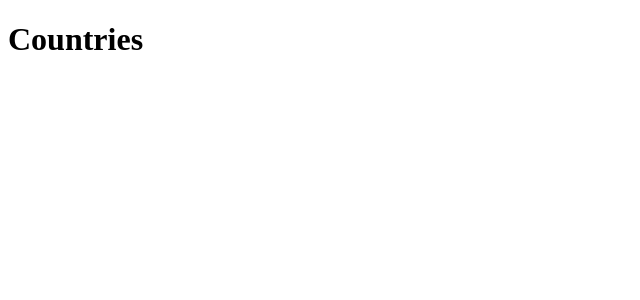
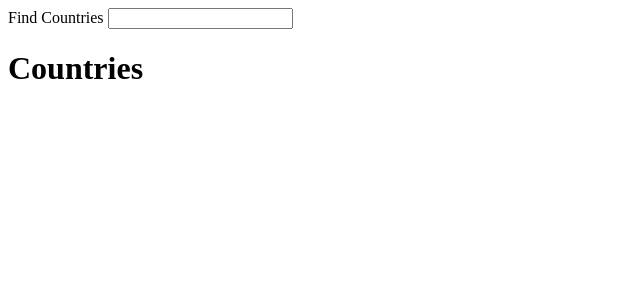
Before and after one commit to keyxcode/fso-part2, a React (Create React App) app in the folder countries/: page / in a window 1280 px wide. Shown: the top 300 px of the page, without its empty margins (0-640 px from the left). Built offline with nearby package versions, Linux system fonts and the light colour scheme.

Commit message:
Create search bar component for countries

```diff
--- a/countries/src/App.js
+++ b/countries/src/App.js
@@ -1,6 +1,16 @@
+import { useState } from "react";
+import Search from "./components/Search";
+
 function App() {
+  const [newSearch, setNewSearch] = useState("");
+
+  const handleNewSearch = (e) => {
+    setNewSearch(e.target.value);
+  };
+
   return (
     <div>
+      <Search newSearch={newSearch} handleNewSearch={handleNewSearch} />
       <h1>Countries</h1>
     </div>
   );
--- /dev/null
+++ b/countries/src/components/Search.js
@@ -0,0 +1,9 @@
+const Search = ({ newSearch, handleNewSearch }) => {
+  return (
+    <div>
+      Find Countries <input onChange={handleNewSearch} value={newSearch} />
+    </div>
+  );
+};
+
+export default Search;
```
